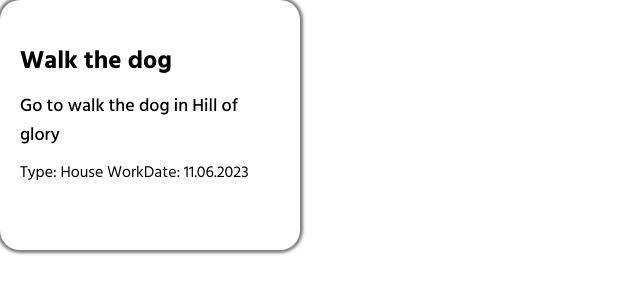
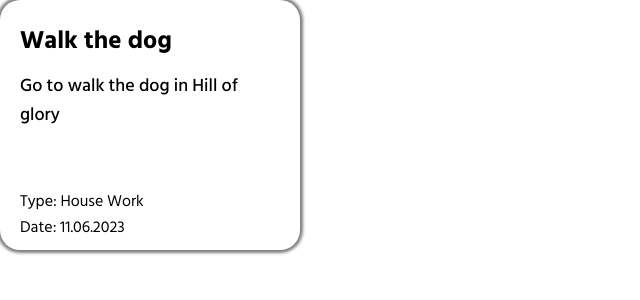
Before and after one commit to skif6623/tasker-shmasker, a React (Create React App) app: page / in a window 1280 px wide. Shown: the top 300 px of the page, without its empty margins (0-640 px from the left). Built offline with nearby package versions, Linux system fonts and the light colour scheme.

Commit message:
added styled system types and change card view

```diff
--- a/src/Box.tsx
+++ b/src/Box.tsx
@@ -1,14 +1,28 @@
+import React from 'react';
 import styled from 'styled-components';
 import {
   space,
+  SpaceProps,
   color,
+  ColorProps,
   layout,
+  LayoutProps,
   flexbox,
+  FlexboxProps,
   grid,
-  FlexboxProps,
+  GridProps,
 } from 'styled-system';
 
-export const Box = styled.div<FlexboxProps>(
+interface BoxProps
+  extends SpaceProps,
+    ColorProps,
+    LayoutProps,
+    FlexboxProps,
+    GridProps {
+  children: React.ReactNode;
+}
+
+export const Box = styled.div<BoxProps>(
   {
     boxSizing: 'border-box',
     minWidth: 0,
--- a/src/components/Card/Card.styled.ts
+++ b/src/components/Card/Card.styled.ts
@@ -3,9 +3,10 @@ import styled from 'styled-components';
 export const CardWrapper = styled.div`
   display: flex;
   flex-direction: column;
+  justify-content: space-between;
   width: 300px;
   height: 250px;
-  padding-top: 40px;
+  padding-top: 20px;
   padding-bottom: 10px;
   padding-left: 20px;
   padding-right: 20px;
--- a/src/components/Card/Card.tsx
+++ b/src/components/Card/Card.tsx
@@ -5,9 +5,11 @@ import { Box } from '../../Box';
 export const Card = () => {
   return (
     <CardWrapper>
-      <CardTitle>Walk the dog</CardTitle>
-      <CardDescription>Go to walk the dog in Hill of glory</CardDescription>
-      <Box display="flex">
+      <Box>
+        <CardTitle>Walk the dog</CardTitle>
+        <CardDescription>Go to walk the dog in Hill of glory</CardDescription>
+      </Box>
+      <Box display="flex" flexDirection="column">
         <p>Type: House Work</p>
         <p>Date: 11.06.2023</p>
       </Box>
--- /dev/null
+++ b/src/components/Ideas/Ideas.styled.ts
@@ -0,0 +1,5 @@
+import styled from 'styled-components';
+
+export const style = styled.div`
+  color: red;
+`;
--- /dev/null
+++ b/src/components/Ideas/Ideas.tsx
@@ -0,0 +1,5 @@
+import React from 'react';
+
+export const Ideas = () => {
+  return <div>Ideas</div>;
+};
```
